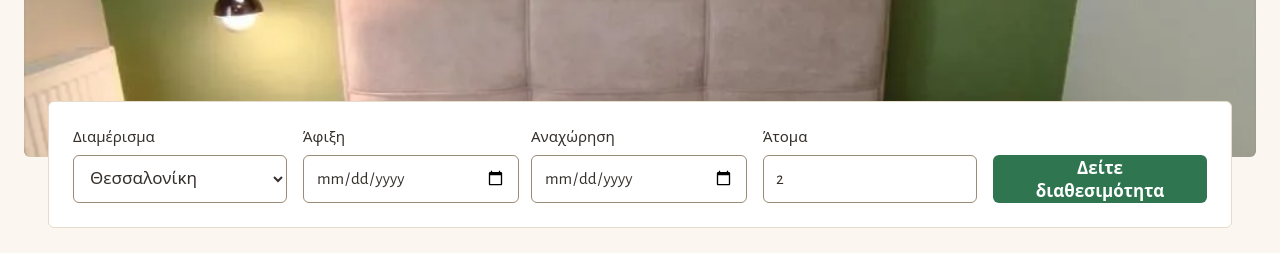
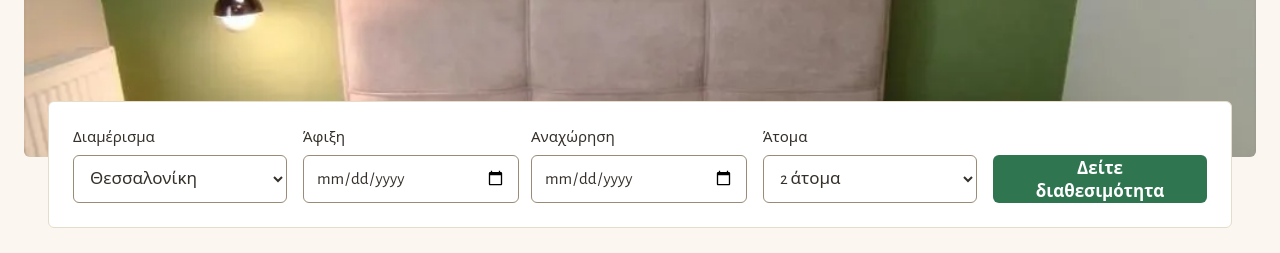
Before and after one commit to LuxuryTravelDMC/apartments-site, an Astro site: page / in a window 1280 px wide. Shown: the part 760-1013 px from the top of the page. Built offline with nearby package versions, Linux system fonts and the light colour scheme; Astro itself is replaced by a stand-in of ours.

Commit message:
Booking bar: guests as a 1-3 dropdown
Co-Authored-By: Claude Opus 5.5 <noreply@anthropic.com>
Claude-Session: https://claude.ai/code/session_01GzTnA7DAMTLoQdjqNimpJJ

```diff
--- a/src/components/BookingBox.astro
+++ b/src/components/BookingBox.astro
@@ -24,7 +24,7 @@ const names = Object.fromEntries(stays.map((s) => [s.slug, s.title]));
     <label class="field">Άφιξη <input type="date" name="from" required /></label>
     <label class="field">Αναχώρηση <input type="date" name="to" required /></label>
   </div>
-  <label class="field">Άτομα <input type="number" name="guests" value="2" min="1" max="12" /></label>
+  <label class="field">Άτομα <select name="guests"><option value="1">1 άτομο</option><option value="2" selected>2 άτομα</option><option value="3">3 άτομα</option></select></label>
   <button class:list={['btn', stay?.theme === 'city' && 'btn--honey']} type="submit">
     {stay ? 'Έλεγχος διαθεσιμότητας' : 'Δείτε διαθεσιμότητα'}
   </button>
```
